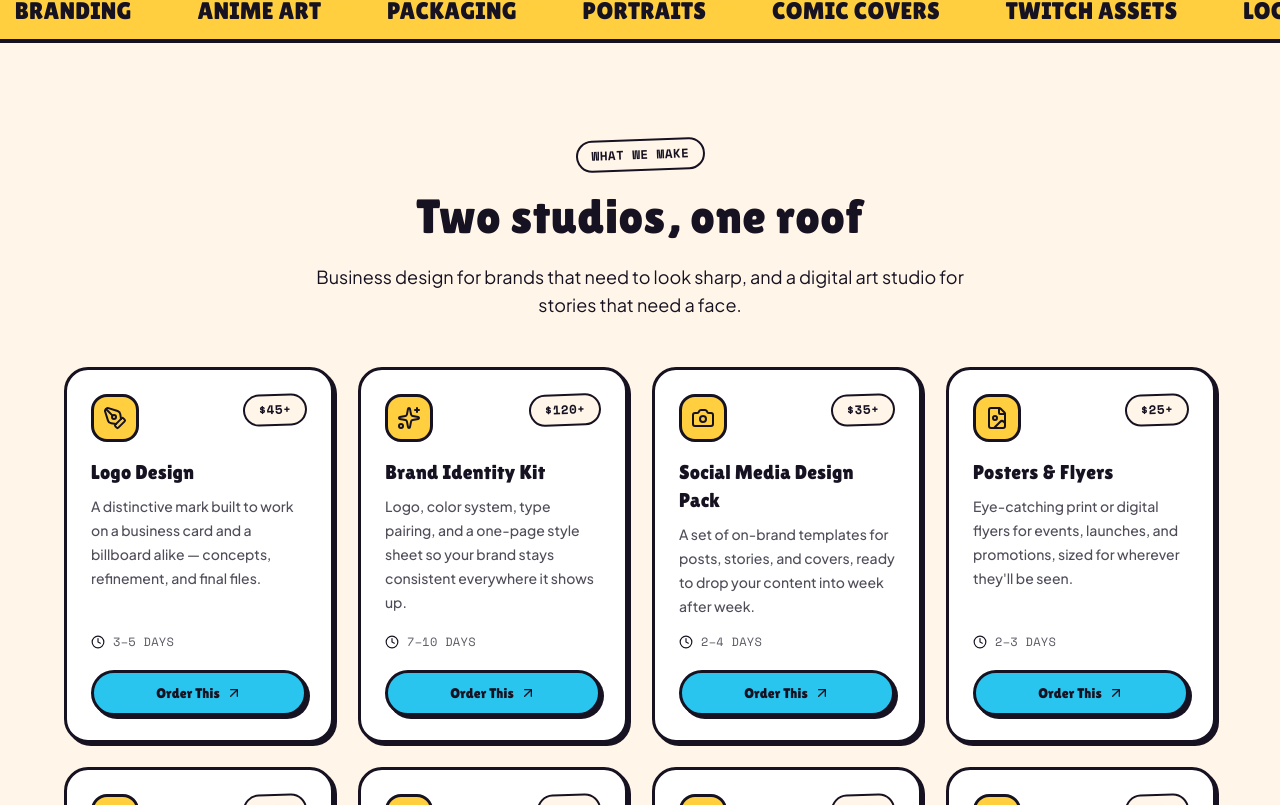
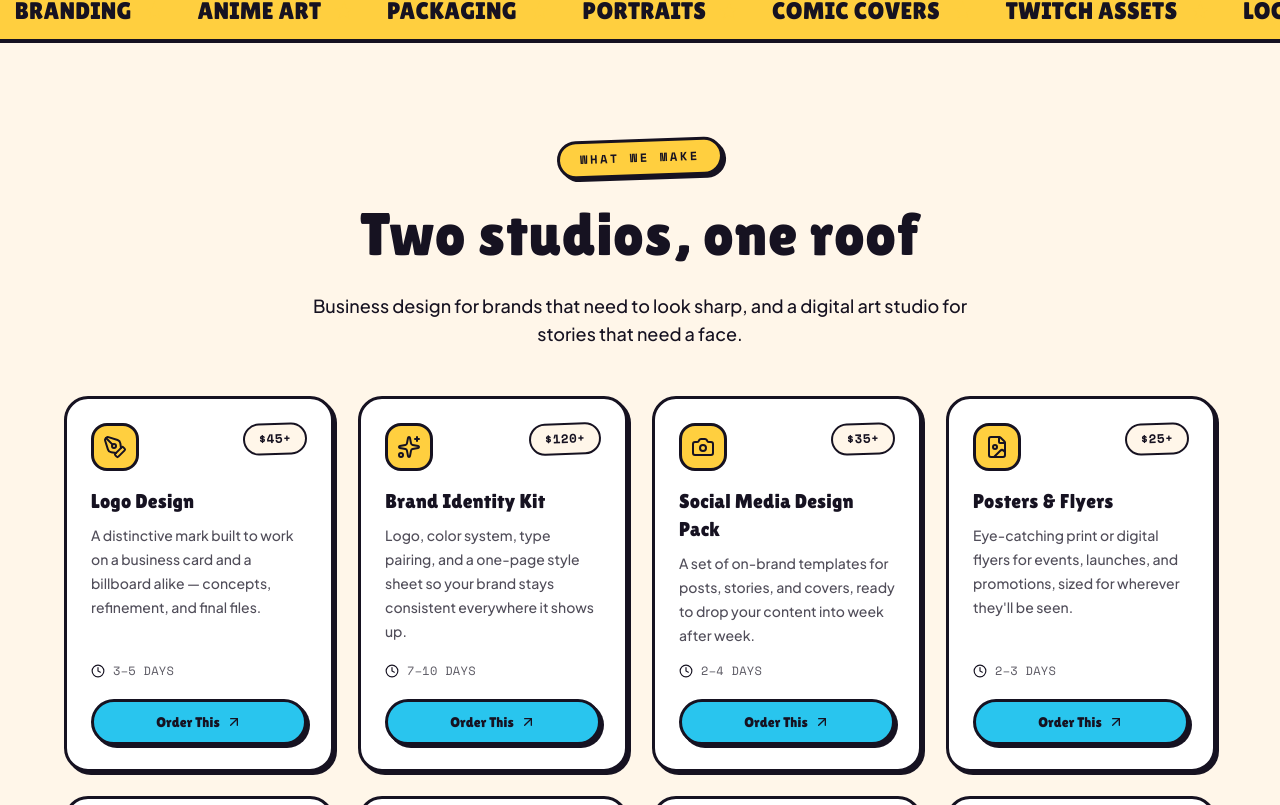
Before and after one commit to rebal4290-byte/Artsy-Stories, a Next.js app: page / in a window 1280 px wide. Shown: the part 855-1660 px from the top of the page. Built offline with nearby package versions, Linux system fonts and the light colour scheme.

Commit message:
Update SectionHeader.tsx

```diff
--- a/src/components/SectionHeader.tsx
+++ b/src/components/SectionHeader.tsx
@@ -1,35 +1,35 @@
 import { cn } from "@/lib/utils";
 
-interface SectionHeaderProps {
+type SectionHeaderProps = {
   eyebrow?: string;
   title: string;
   description?: string;
-  align?: "left" | "center";
   className?: string;
-}
+};
 
 export default function SectionHeader({
   eyebrow,
   title,
   description,
-  align = "center",
-  className,
+  className = "",
 }: SectionHeaderProps) {
   return (
-    <div
-      className={cn(
-        "max-w-2xl",
-        align === "center" ? "mx-auto text-center" : "text-left",
-        className
-      )}
-    >
-      {eyebrow && <span className="stamp bg-sunshine">{eyebrow}</span>}
-      <h2 className="mt-4 font-display text-3xl leading-tight text-ink sm:text-4xl md:text-5xl">
+    <div className={cn("mx-auto max-w-4xl text-center text-ink", className)}>
+      {eyebrow ? (
+        <p className="mx-auto mb-5 inline-flex w-fit rotate-[-2deg] rounded-full comic-border bg-sunshine px-5 py-2 font-utility text-xs font-black uppercase tracking-[0.22em] text-ink shadow-pop-sm">
+          {eyebrow}
+        </p>
+      ) : null}
+
+      <h2 className="font-display text-4xl leading-tight text-ink sm:text-5xl md:text-6xl">
         {title}
       </h2>
-      {description && (
-        <p className="mt-4 text-base text-ink/70 sm:text-lg">{description}</p>
-      )}
+
+      {description ? (
+        <p className="mx-auto mt-5 max-w-2xl text-base font-medium leading-7 text-ink/70 sm:text-lg">
+          {description}
+        </p>
+      ) : null}
     </div>
   );
 }
```
